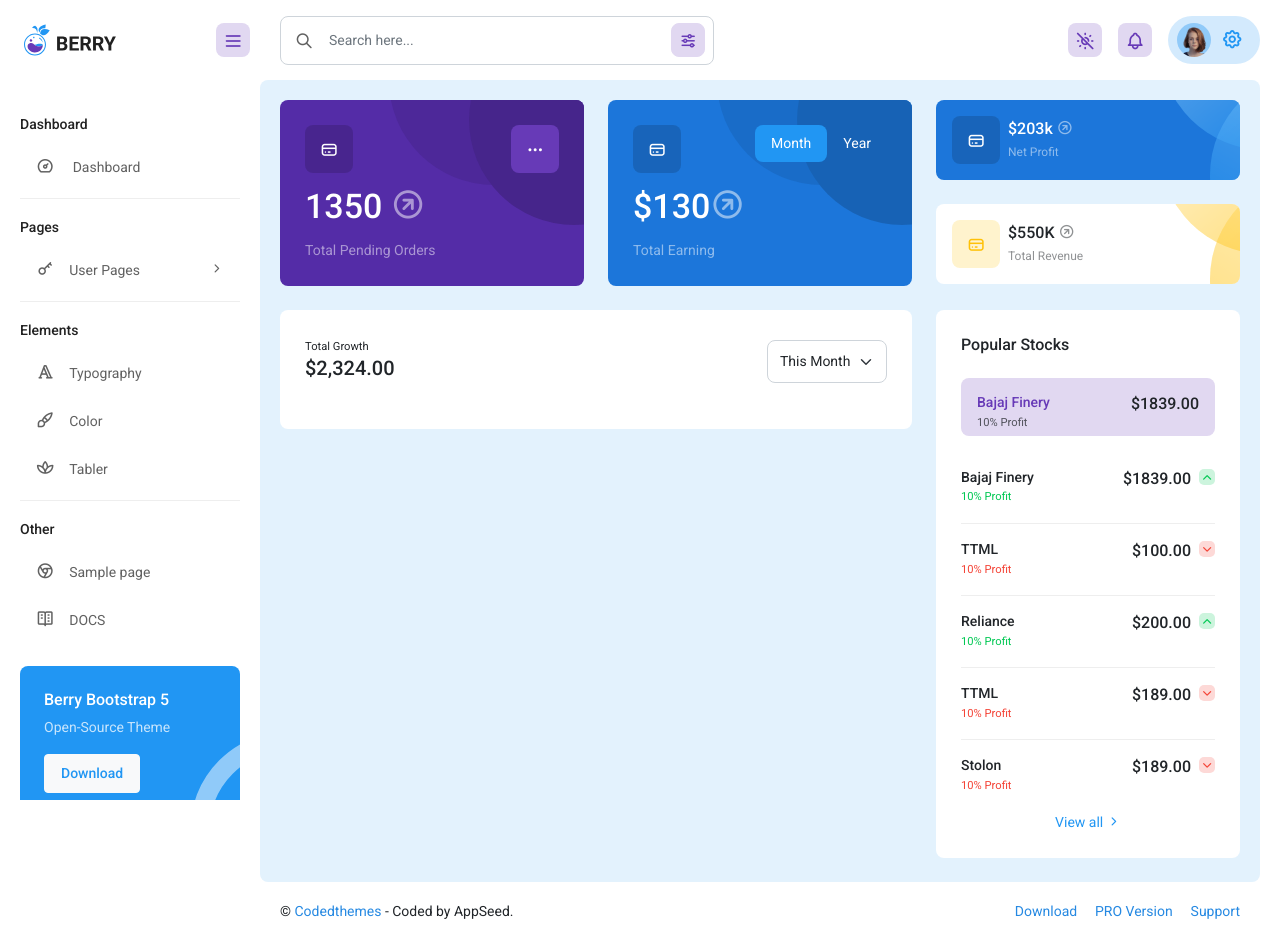
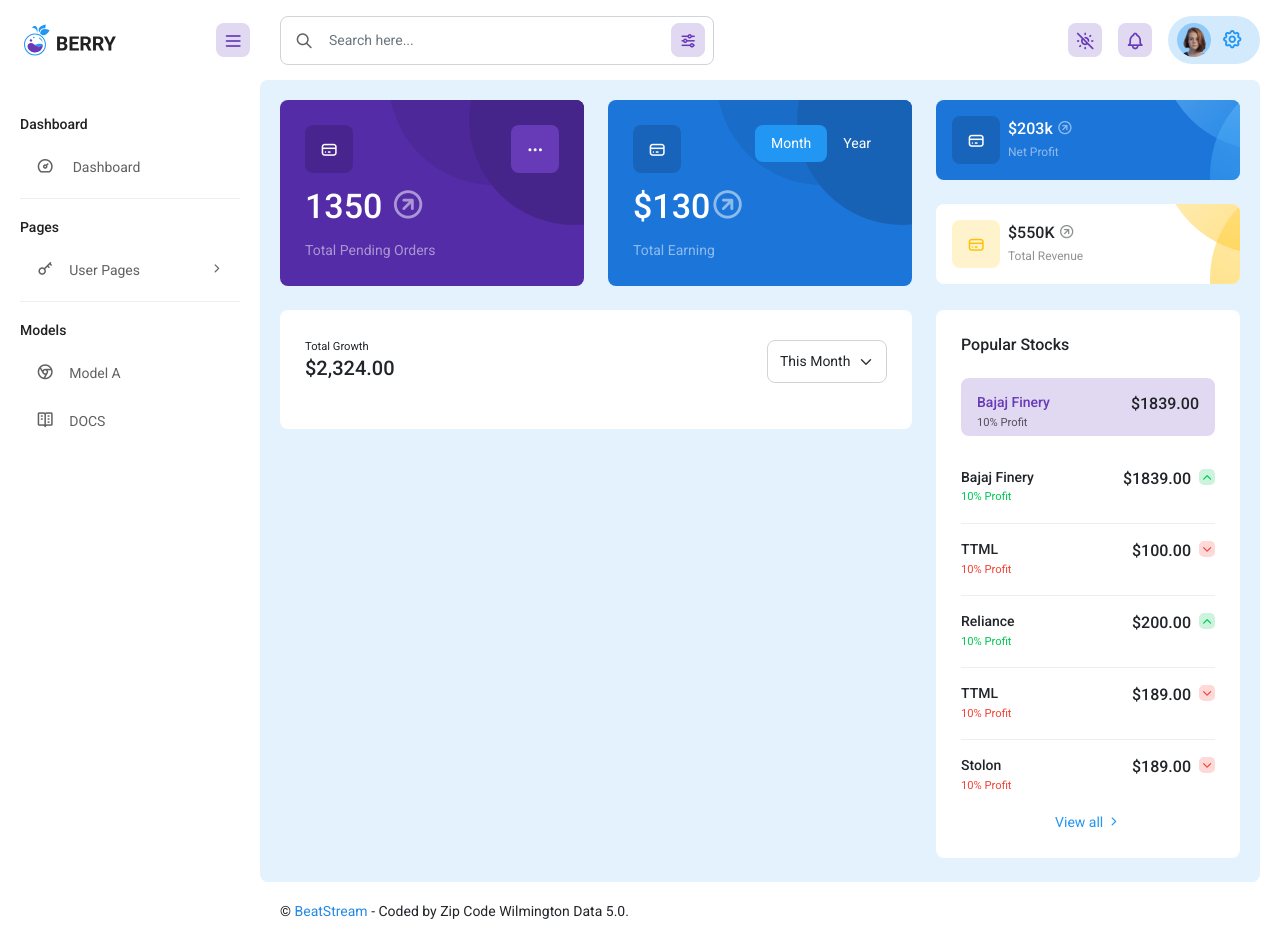
Before and after one commit to LydiaStoneKonstanski/Beatstream-Dashboard, a Flask app: page /index in a window 1280 px wide. Run offline with Flask 2, Linux system fonts and the light colour scheme; the visitor is signed in with stand-in values (Sample User, id 1); style sheets or scripts are compiled from the project's sources; some libraries are stand-ins or nearby versions.

Commit message:
Footer, keywords

```diff
--- a/apps/templates/includes/footer.html
+++ b/apps/templates/includes/footer.html
@@ -3,14 +3,14 @@
     <div class="row">
       <div class="col my-1">
         <p class="m-0">
-          &copy; <a href="https://codedthemes.com/?ref=appseed" target="_blank">Codedthemes</a> - Coded by AppSeed.
+          &copy; <a href="https://codedthemes.com/?ref=appseed" target="_blank">BeatStream</a> - Coded by Zip Code Wilmington Data 5.0.
         </p>
       </div>
       <div class="col-auto my-1">
         <ul class="list-inline footer-link mb-0">
-          <li class="list-inline-item"><a href="https://appseed.us/product/berry-dashboard/flask/" target="_blank">Download</a></li>
-          <li class="list-inline-item"><a href="https://appseed.us/product/berry-dashboard-pro/flask/" target="_blank">PRO Version</a></li>
-          <li class="list-inline-item"><a href="https://appseed.us/support/" target="_blank">Support</a></li>
+<!--          <li class="list-inline-item"><a href="https://appseed.us/product/berry-dashboard/flask/" target="_blank">Download</a></li>-->
+<!--          <li class="list-inline-item"><a href="https://appseed.us/product/berry-dashboard-pro/flask/" target="_blank">PRO Version</a></li>-->
+<!--          <li class="list-inline-item"><a href="https://appseed.us/support/" target="_blank">Support</a></li>-->
         </ul>
       </div>
     </div>
--- a/apps/templates/includes/sidebar.html
+++ b/apps/templates/includes/sidebar.html
@@ -37,40 +37,40 @@
             {% endif %}
 
           </ul>
-        </li>
-        <li class="pc-item pc-caption">
-          <label>Elements</label>
-          <i class="ti ti-apps"></i>
-        </li>
-        <li class="pc-item">
-          <a href="{{ url_for('home_blueprint.typography') }}" class="pc-link"><span class="pc-micon"><i
-                class="ti ti-typography"></i></span><span class="pc-mtext">Typography</span></a>
-        </li>
-        <li class="pc-item">
-          <a href="{{ url_for('home_blueprint.color') }}" class="pc-link"><span class="pc-micon"><i class="ti ti-brush"></i></span><span
-              class="pc-mtext">Color</span></a>
-        </li>
-        <li class="pc-item">
-          <a href="{{ url_for('home_blueprint.icon_tabler') }}" class="pc-link"><span class="pc-micon"><i
-                class="ti ti-plant-2"></i></span><span class="pc-mtext">Tabler</span><span class="pc-arrow"></a>
-        </li>
+<!--        </li>-->
+<!--        <li class="pc-item pc-caption">-->
+<!--          <label>Elements</label>-->
+<!--          <i class="ti ti-apps"></i>-->
+<!--        </li>-->
+<!--        <li class="pc-item">-->
+<!--          <a href="{{ url_for('home_blueprint.typography') }}" class="pc-link"><span class="pc-micon"><i-->
+<!--                class="ti ti-typography"></i></span><span class="pc-mtext">Typography</span></a>-->
+<!--        </li>-->
+<!--        <li class="pc-item">-->
+<!--          <a href="{{ url_for('home_blueprint.color') }}" class="pc-link"><span class="pc-micon"><i class="ti ti-brush"></i></span><span-->
+<!--              class="pc-mtext">Color</span></a>-->
+<!--        </li>-->
+<!--        <li class="pc-item">-->
+<!--          <a href="{{ url_for('home_blueprint.icon_tabler') }}" class="pc-link"><span class="pc-micon"><i-->
+<!--                class="ti ti-plant-2"></i></span><span class="pc-mtext">Tabler</span><span class="pc-arrow"></a>-->
+<!--        </li>-->
 
         <li class="pc-item pc-caption">
-          <label>Other</label>
+          <label>Models</label>
           <i class="ti ti-brand-chrome"></i>
         </li>
         <li class="pc-item">
           <a href="{{ url_for('home_blueprint.sample_page') }}" class="pc-link"><span class="pc-micon"><i
-                class="ti ti-brand-chrome"></i></span><span class="pc-mtext">Sample page</span></a></li>
+                class="ti ti-brand-chrome"></i></span><span class="pc-mtext">Model A</span></a></li>
         <li class="pc-item">
           <a href="https://github.com/app-generator/flask-berry-dashboard" target="_blank" class="pc-link"><span
               class="pc-micon"><i class="ti ti-vocabulary"></i></span><span class="pc-mtext">DOCS</span></a></li>
       </ul>
-      <div class="pc-navbar-card bg-primary rounded">
-        <h4 class="text-white">Berry Bootstrap 5</h4>
-        <p class="text-white opacity-75">Open-Source Theme</p>
-        <a href="https://appseed.us/product/berry-dashboard/flask/"
-           target="_blank" class="btn btn-light text-primary">Download</a>
+<!--      <div class="pc-navbar-card bg-primary rounded">-->
+<!--        <h4 class="text-white">Berry Bootstrap 5</h4>-->
+<!--        <p class="text-white opacity-75">Open-Source Theme</p>-->
+<!--        <a href="https://appseed.us/product/berry-dashboard/flask/"  -->
+<!--           target="_blank" class="btn btn-light text-primary">Download</a>-->
       </div>
     </div>
   </div>
--- a/apps/templates/layouts/base.html
+++ b/apps/templates/layouts/base.html
@@ -7,10 +7,10 @@
   <meta http-equiv="X-UA-Compatible" content="IE=edge" />
   <meta
     name="description"
-    content="Berry is made using Bootstrap 5 design framework. Download the free admin template & use it for your project."
+    content="BeatStream is a Musically-Focused Data Pipeline for Predictive Modeling, Analysis of Data in Motion, and Data Visualization."
   />
-  <meta name="keywords" content="Berry, Dashboard UI Kit, Bootstrap 5, Admin Template, Admin Dashboard, CRM, CMS, Bootstrap Admin Template" />
-  <meta name="author" content="CodedThemes" />
+  <meta name="keywords" content="Zip Code Wilmington, Dashboard, Data Visualization, Music Streaming, Data Analysis, Predictive Model" />
+  <meta name="author" content="Zip Code Wilmington Data 5.0" />
 
   {% include 'includes/styles.html' %}
 
--- a/apps/templates/pages/index.html
+++ b/apps/templates/pages/index.html
@@ -184,7 +184,10 @@
                       <h4 class="mb-0">$1839.00</h4>
                     </div>
                   </div>
-                </div>
+                  </div>
+<!--This is where I want to put the comp chart-->
+
+
                 <div id="bajajchart"></div>
               </div>
               <ul class="list-group list-group-flush">
```
